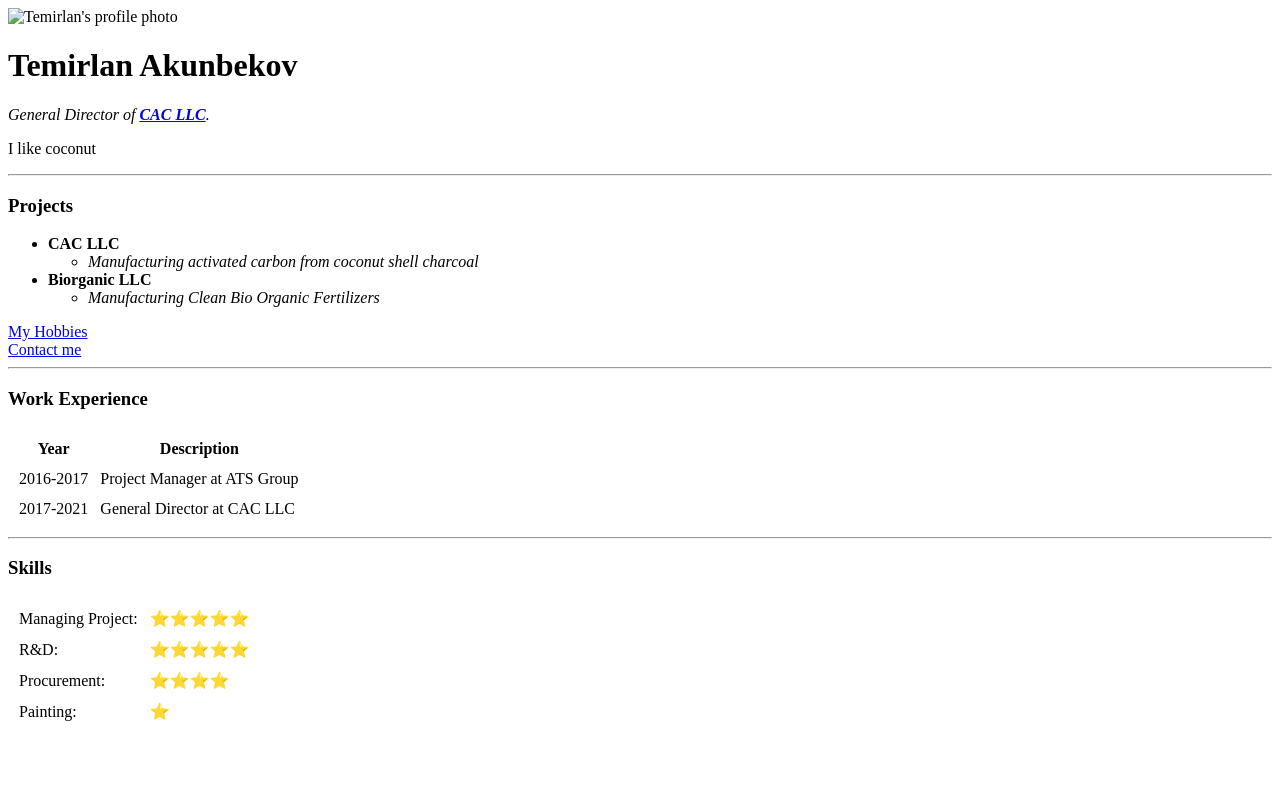
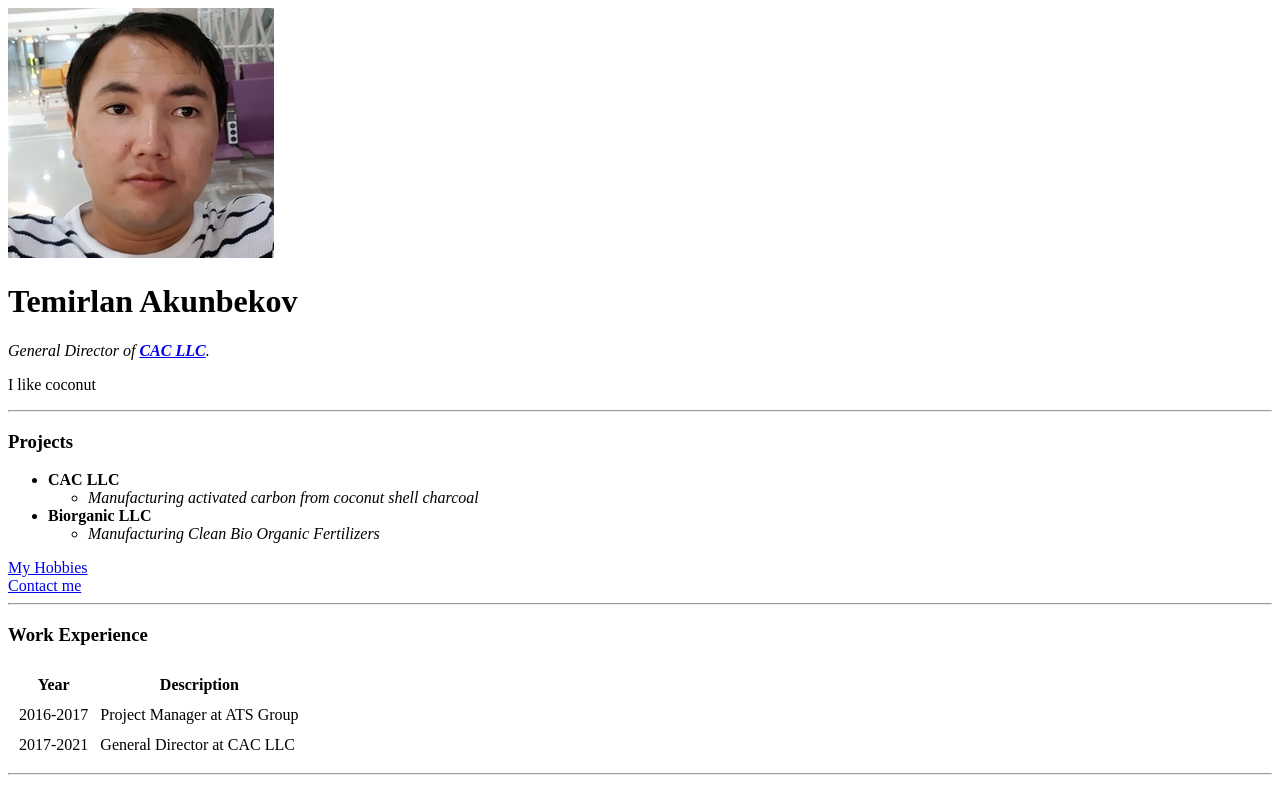
Before and after one commit to timaakunbekov/cv, a plain HTML site: page index.html in a window 1280 px wide. Shown: the top 790 px of the page. Drawn offline with Linux system fonts and the light colour scheme; the site is published under a folder, as on GitHub Pages, so addresses that start at the root find nothing.

Commit message:
Update index.html

```diff
--- a/index.html
+++ b/index.html
@@ -7,7 +7,7 @@
 </head>
 
 <body>
-    <img src="/images/temirlan.jpg" alt="Temirlan's profile photo">
+    <img src="images/temirlan.jpg" alt="Temirlan's profile photo">
     <h1>Temirlan Akunbekov</h1>
     <p><em>General Director of <strong><a href="http://www.cac.kg">CAC LLC</a></strong>.</em></p>
     <p>I like coconut</p>
```
